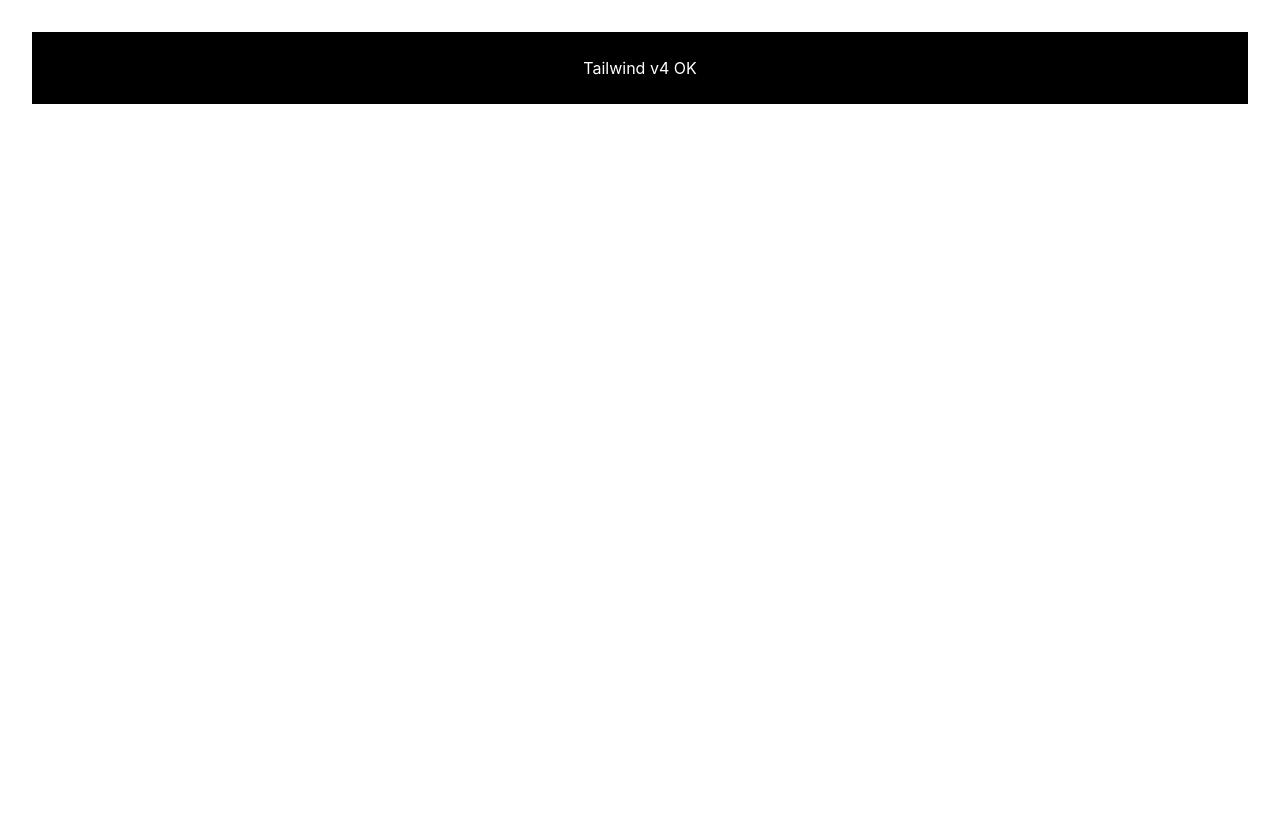
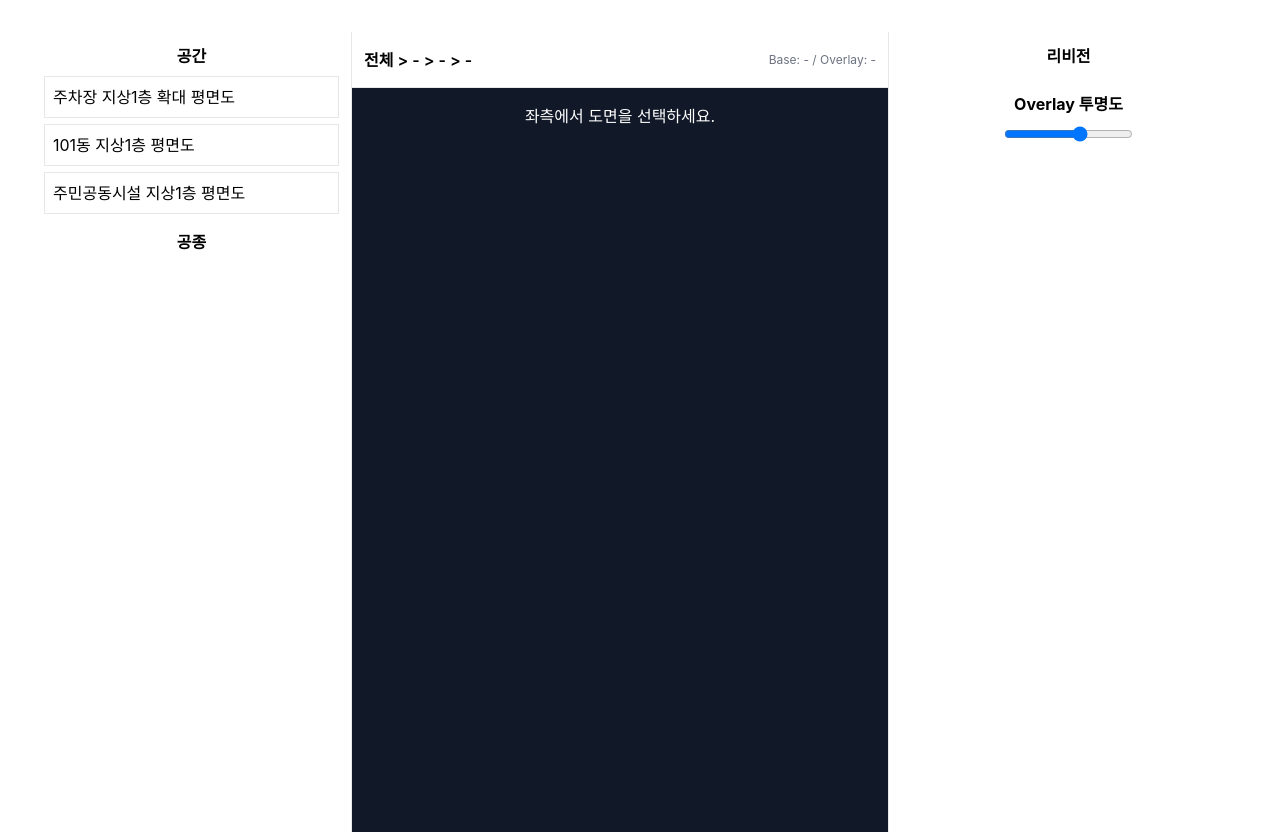
Before and after one commit to nas7062/timwork, a React (Vite) app: page / in a window 1280 px wide. Before the commit the page ends 800 px from the top, so only its background shows below. Built offline with nearby package versions, Linux system fonts and the light colour scheme.

Commit message:
feat : json ui에 연동

```diff
--- a/src/App.tsx
+++ b/src/App.tsx
@@ -1,11 +1,8 @@
 import "./App.css";
+import ViewerPage from "./pages/ViewerPage";
 
 function App() {
-  return (
-    <>
-      <div className="p-6 bg-black text-white">Tailwind v4 OK</div>
-    </>
-  );
+  return <ViewerPage />;
 }
 
 export default App;
--- /dev/null
+++ b/src/components/RightPanel.tsx
@@ -0,0 +1,72 @@
+import { useMemo } from "react";
+import { useViewerStore } from "../store/viewerStore";
+
+export default function RightPanel() {
+  const index = useViewerStore((s) => s.index);
+  const space = useViewerStore((s) => s.space);
+  const discipline = useViewerStore((s) => s.discipline);
+  const region = useViewerStore((s) => s.region);
+
+  const setRevision = useViewerStore((s) => s.setRevision);
+  const setOverlay = useViewerStore((s) => s.setOverlay);
+  const setOverlayOpacity = useViewerStore((s) => s.setOverlayOpacity);
+
+  const revs = useMemo(() => {
+    if (!index || !space || !discipline) return [];
+    return (
+      index.revisionsBySDR[`${space}__${discipline}__${region ?? ""}`] ?? []
+    );
+  }, [index, space, discipline, region]);
+
+  return (
+    <div
+      style={{ borderLeft: "1px solid #e5e7eb", padding: 12, overflow: "auto" }}
+    >
+      <div style={{ fontWeight: 700, marginBottom: 8 }}>리비전</div>
+      <div style={{ display: "grid", gap: 8 }}>
+        {revs.map((r) => (
+          <div
+            key={r.revision.version}
+            style={{
+              border: "1px solid #e5e7eb",
+              padding: 8,
+              background: "white",
+            }}
+          >
+            <div style={{ fontWeight: 600 }}>{r.revision.version}</div>
+            <div style={{ fontSize: 12, color: "#6b7280" }}>
+              {r.revision.date}
+            </div>
+            <div style={{ fontSize: 12, marginTop: 6 }}>
+              {r.revision.description}
+            </div>
+            <div style={{ display: "flex", gap: 8, marginTop: 8 }}>
+              <button
+                onClick={() => setRevision(r)}
+                style={{ padding: "6px 8px" }}
+              >
+                Base로 보기
+              </button>
+              <button
+                onClick={() => setOverlay(r)}
+                style={{ padding: "6px 8px" }}
+              >
+                Overlay로
+              </button>
+            </div>
+          </div>
+        ))}
+      </div>
+
+      <div style={{ height: 16 }} />
+      <div style={{ fontWeight: 700, marginBottom: 8 }}>Overlay 투명도</div>
+      <input
+        type="range"
+        min={0}
+        max={100}
+        defaultValue={60}
+        onChange={(e) => setOverlayOpacity(Number(e.target.value))}
+      />
+    </div>
+  );
+}
--- /dev/null
+++ b/src/components/Sidebar.tsx
@@ -0,0 +1,96 @@
+import { useMemo } from "react";
+import { useViewerStore } from "../store/viewerStore";
+
+export default function Sidebar() {
+  const index = useViewerStore((s) => s.index);
+  const space = useViewerStore((s) => s.space);
+  const discipline = useViewerStore((s) => s.discipline);
+  const region = useViewerStore((s) => s.region);
+
+  const setSpace = useViewerStore((s) => s.setSpace);
+  const setDiscipline = useViewerStore((s) => s.setDiscipline);
+  const setRegion = useViewerStore((s) => s.setRegion);
+
+  const spaces = index?.spaces ?? [];
+
+  const disciplines = useMemo(() => {
+    if (!index || !space) return [];
+    return index.disciplinesBySpace[space] ?? [];
+  }, [index, space]);
+
+  const regions = useMemo(() => {
+    if (!index || !space || !discipline) return [];
+    return index.regionsBySD[`${space}__${discipline}`] ?? [];
+  }, [index, space, discipline]);
+
+  return (
+    <div
+      style={{
+        borderRight: "1px solid #e5e7eb",
+        padding: 12,
+        overflow: "auto",
+      }}
+    >
+      <div style={{ fontWeight: 700, marginBottom: 8 }}>공간</div>
+      <div style={{ display: "grid", gap: 6 }}>
+        {spaces.map((s) => (
+          <button
+            key={s}
+            onClick={() => setSpace(s)}
+            style={{
+              textAlign: "left",
+              padding: 8,
+              border: "1px solid #e5e7eb",
+              background: s === space ? "#f3f4f6" : "white",
+            }}
+          >
+            {s}
+          </button>
+        ))}
+      </div>
+
+      <div style={{ height: 16 }} />
+
+      <div style={{ fontWeight: 700, marginBottom: 8 }}>공종</div>
+      <div style={{ display: "grid", gap: 6 }}>
+        {disciplines.map((d) => (
+          <button
+            key={d}
+            onClick={() => setDiscipline(d)}
+            style={{
+              textAlign: "left",
+              padding: 8,
+              border: "1px solid #e5e7eb",
+              background: d === discipline ? "#f3f4f6" : "white",
+            }}
+          >
+            {d}
+          </button>
+        ))}
+      </div>
+
+      {regions.length > 0 && (
+        <>
+          <div style={{ height: 16 }} />
+          <div style={{ fontWeight: 700, marginBottom: 8 }}>영역(Region)</div>
+          <div style={{ display: "grid", gap: 6 }}>
+            {regions.map((r) => (
+              <button
+                key={r}
+                onClick={() => setRegion(r)}
+                style={{
+                  textAlign: "left",
+                  padding: 8,
+                  border: "1px solid #e5e7eb",
+                  background: r === region ? "#f3f4f6" : "white",
+                }}
+              >
+                {r}
+              </button>
+            ))}
+          </div>
+        </>
+      )}
+    </div>
+  );
+}
--- /dev/null
+++ b/src/components/Topbar.tsx
@@ -0,0 +1,36 @@
+import { useViewerStore } from "../store/viewerStore";
+
+export default function Topbar() {
+  const space = useViewerStore((s) => s.space);
+  const discipline = useViewerStore((s) => s.discipline);
+  const region = useViewerStore((s) => s.region);
+  const revision = useViewerStore((s) => s.revision);
+  const overlay = useViewerStore((s) => s.overlay);
+
+  const path = [
+    "전체",
+    space ?? "-",
+    discipline ?? "-",
+    region ?? undefined,
+    revision?.revision.version ?? "-",
+  ]
+    .filter(Boolean)
+    .join(" > ");
+
+  return (
+    <div
+      style={{
+        display: "flex",
+        alignItems: "center",
+        padding: "0 12px",
+        borderBottom: "1px solid #e5e7eb",
+      }}
+    >
+      <div style={{ fontWeight: 600 }}>{path}</div>
+      <div style={{ marginLeft: "auto", fontSize: 12, color: "#6b7280" }}>
+        Base: {revision?.revision.image ?? "-"} / Overlay:{" "}
+        {overlay?.revision.image ?? "-"}
+      </div>
+    </div>
+  );
+}
--- /dev/null
+++ b/src/components/Viewer.tsx
@@ -0,0 +1,54 @@
+import { useViewerStore } from "../store/viewerStore";
+
+function imgUrl(file: string) {
+  if (!file) return "";
+  return `/data/drawings/${file}`;
+}
+
+export default function Viewer() {
+  const revision = useViewerStore((s) => s.revision);
+  const overlay = useViewerStore((s) => s.overlay);
+  const overlayOpacity = useViewerStore((s) => s.overlayOpacity);
+
+  const baseSrc = imgUrl(revision?.revision.image ?? "");
+  const overlaySrc = imgUrl(overlay?.revision.image ?? "");
+
+  return (
+    <div
+      style={{ position: "relative", overflow: "auto", background: "#111827" }}
+    >
+      {!baseSrc ? (
+        <div style={{ color: "white", padding: 16 }}>
+          좌측에서 도면을 선택하세요.
+        </div>
+      ) : (
+        <div
+          style={{
+            position: "relative",
+            width: "fit-content",
+            margin: "16px auto",
+          }}
+        >
+          <img
+            src={baseSrc}
+            alt="base"
+            style={{ display: "block", maxWidth: "100%", height: "auto" }}
+          />
+          {overlaySrc && (
+            <img
+              src={overlaySrc}
+              alt="overlay"
+              style={{
+                position: "absolute",
+                left: 0,
+                top: 0,
+                opacity: overlayOpacity / 100,
+                pointerEvents: "none",
+              }}
+            />
+          )}
+        </div>
+      )}
+    </div>
+  );
+}
--- /dev/null
+++ b/src/pages/ViewerPage.tsx
@@ -0,0 +1,57 @@
+import { useEffect, useMemo, useState } from "react";
+import { buildIndex } from "../data/normalize";
+import { useViewerStore } from "../store/viewerStore";
+import { getMetadata } from "../api/getMetadata";
+import Sidebar from "../components/Sidebar";
+import Topbar from "../components/Topbar";
+import Viewer from "../components/Viewer";
+import RightPanel from "../components/RightPanel";
+
+export default function ViewerPage() {
+  const setIndex = useViewerStore((s) => s.setIndex);
+  const index = useViewerStore((s) => s.index);
+
+  const [err, setErr] = useState<string | null>(null);
+  const [loading, setLoading] = useState(true);
+
+  useEffect(() => {
+    (async () => {
+      try {
+        setLoading(true);
+        const meta = await getMetadata();
+        const idx = buildIndex(meta);
+        setIndex(idx);
+      } catch (e) {
+        setErr(e instanceof Error ? e.message : String(e));
+      } finally {
+        setLoading(false);
+      }
+    })();
+  }, [setIndex]);
+
+  const ready = useMemo(
+    () => !loading && !err && !!index,
+    [loading, err, index]
+  );
+
+  if (loading) return <div style={{ padding: 16 }}>Loading...</div>;
+  if (err) return <div style={{ padding: 16 }}>Error: {err}</div>;
+  if (!ready) return <div style={{ padding: 16 }}>No data</div>;
+
+  return (
+    <div
+      style={{
+        display: "grid",
+        gridTemplateColumns: "320px 1fr 360px",
+        height: "100vh",
+      }}
+    >
+      <Sidebar />
+      <div style={{ display: "grid", gridTemplateRows: "56px 1fr" }}>
+        <Topbar />
+        <Viewer />
+      </div>
+      <RightPanel />
+    </div>
+  );
+}
--- a/src/router/route.tsx
+++ b/src/router/route.tsx
@@ -1,4 +1,6 @@
 import { createBrowserRouter } from "react-router-dom";
-import App from "../App";
+import ViewerPage from "../pages/ViewerPage";
 
-export const router = createBrowserRouter([{ path: "/", element: <App /> }]);
+export const router = createBrowserRouter([
+  { path: "/", element: <ViewerPage /> },
+]);
```
Also changed, not shown: src/store/viewerStore.ts (+7 -1 lines).
